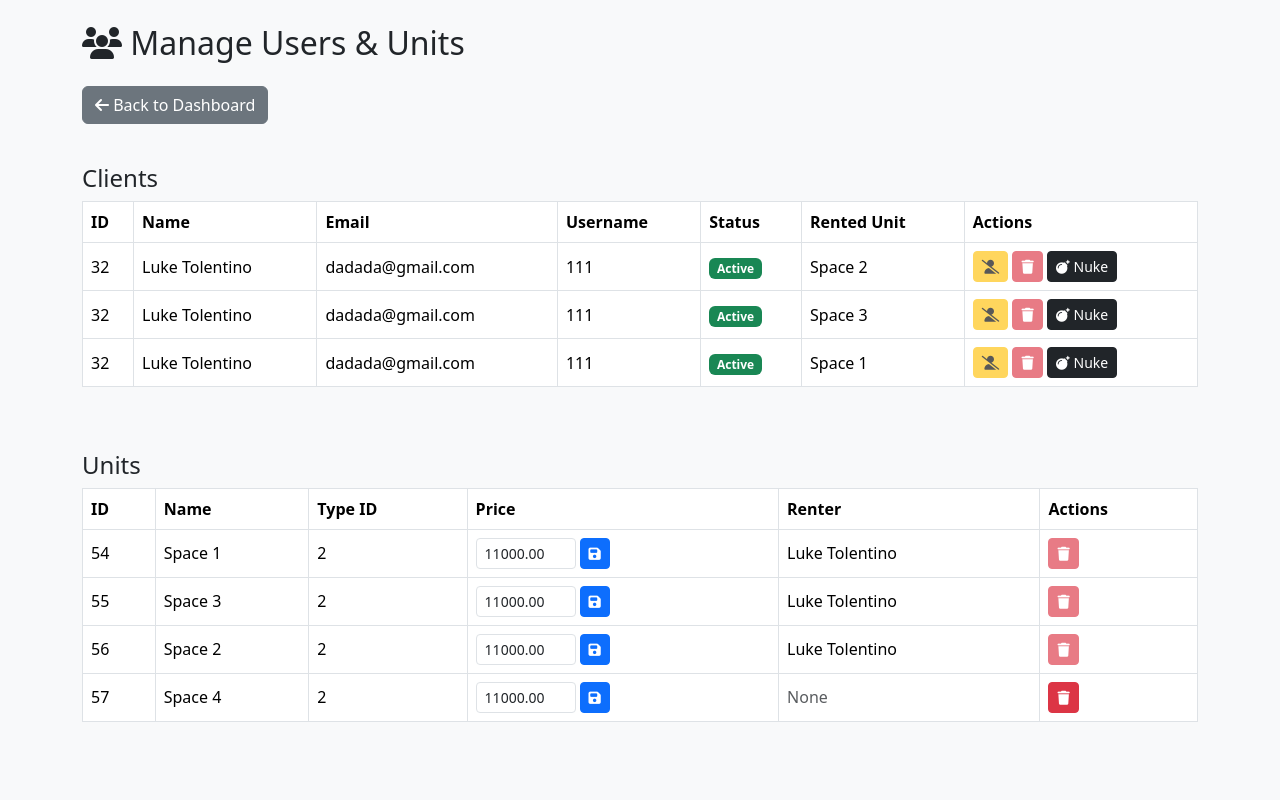
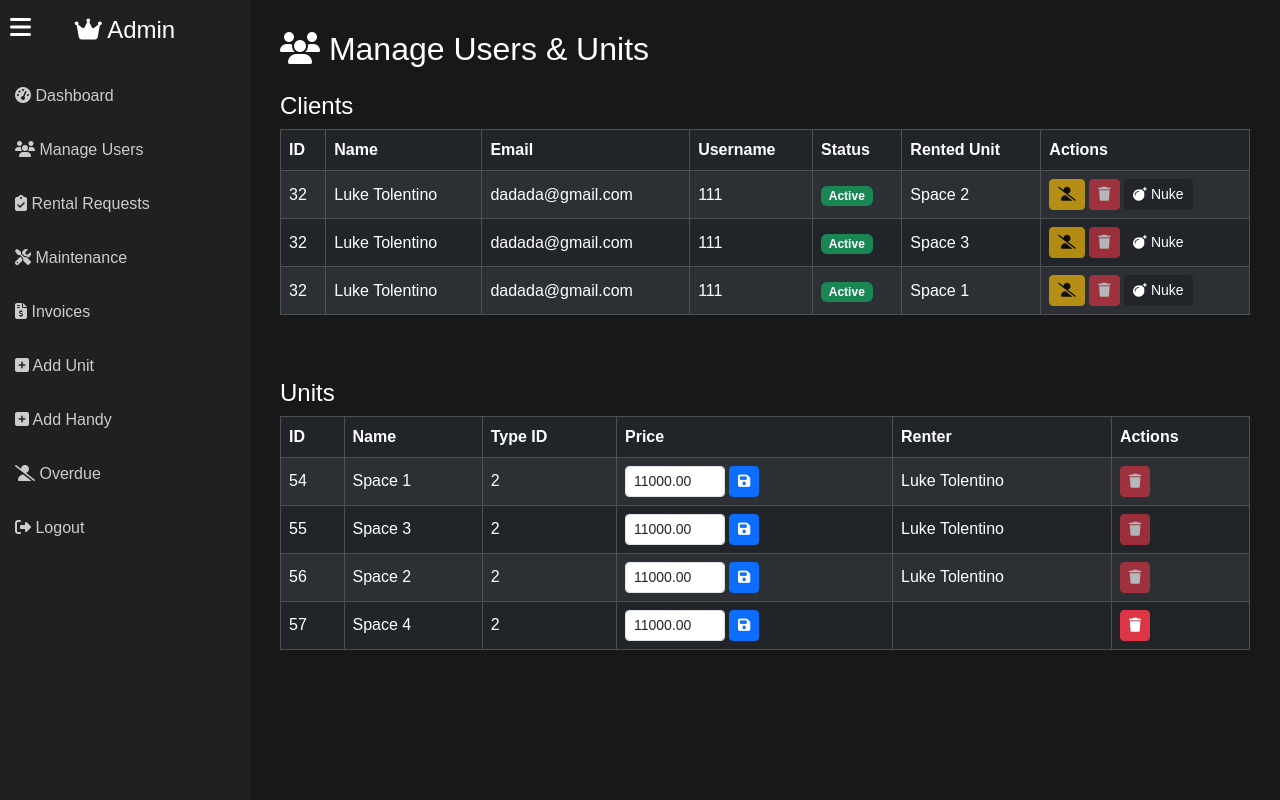
Before and after one commit to RpTolentino711/ASRT, a PHP site: page /Admin/manage_user.php in a window 1280 px wide. Run offline with PHP 8.4, Linux system fonts and the light colour scheme; the visitor is signed in with stand-in values (Sample User, id 1); data comes from the database, SQL or seed files in the repository; some libraries are stand-ins or nearby versions.

Commit message:
New shit

```diff
--- a/Admin/manage_user.php
+++ b/Admin/manage_user.php
@@ -115,15 +115,83 @@ if (isset($_POST['hard_delete_client']) && isset($_POST['client_id'])) {
 <html lang="en">
 <head>
     <meta charset="UTF-8">
-    <title>Manage Users & Units</title>
+    <title>🧑‍💼 Manage Users & Units</title>
     <link href="https://cdn.jsdelivr.net/npm/bootstrap@5.3.2/dist/css/bootstrap.min.css" rel="stylesheet">
     <link href="https://cdnjs.cloudflare.com/ajax/libs/font-awesome/6.5.0/css/all.min.css" rel="stylesheet">
-    <script src="https://cdn.jsdelivr.net/npm/sweetalert2@11"></script>
+    <style>
+        body {
+            margin: 0;
+            font-family: 'Poppins', sans-serif;
+            background-color: #181818;
+            color: #fff;
+        }
+        .sidebar {
+            width: 250px;
+            min-height: 100vh;
+            background-color: #202020;
+            position: fixed;
+            top: 0;
+            left: 0;
+            transition: transform 0.3s ease-in-out;
+        }
+        .sidebar.collapsed {
+            transform: translateX(-100%);
+        }
+        .sidebar a {
+            display: block;
+            color: #ccc;
+            padding: 15px;
+            text-decoration: none;
+        }
+        .sidebar a:hover {
+            background-color: #333;
+            color: #0ef;
+        }
+        .content {
+            margin-left: 250px;
+            padding: 30px;
+            transition: margin-left 0.3s;
+        }
+        .toggle-btn {
+            position: absolute;
+            top: 10px;
+            left: 10px;
+            font-size: 1.5rem;
+            cursor: pointer;
+            z-index: 1001;
+            color: #fff;
+        }
+        .theme-toggle {
+            position: absolute;
+            top: 10px;
+            right: 10px;
+            font-size: 1.2rem;
+            cursor: pointer;
+            color: #fff;
+        }
+        .table-dark th, .table-dark td {
+            color: #fff;
+        }
+    </style>
 </head>
-<body class="bg-light">
-<div class="container py-4">
+<body class="dark-mode">
+<div class="toggle-btn"><i class="fas fa-bars"></i></div>
+
+<div class="sidebar">
+    <h4 class="text-center text-white py-3"><i class="fas fa-crown"></i> Admin</h4>
+    <a href="dashboard.php"><i class="fas fa-tachometer-alt"></i> Dashboard</a>
+    <a href="manage_user.php"><i class="fas fa-users"></i> Manage Users</a>
+    <a href="view_rental_requests.php"><i class="fas fa-clipboard-check"></i> Rental Requests</a>
+    <a href="manage_maintenance.php"><i class="fas fa-tools"></i> Maintenance</a>
+    <a href="generate_invoice.php"><i class="fas fa-file-invoice-dollar"></i> Invoices</a>
+    <a href="add_unit.php"><i class="fas fa-plus-square"></i> Add Unit</a>
+    <a href="admin_add_handyman.php"><i class="fas fa-plus-square"></i> Add Handy</a>
+    <a href="admin_kick_unpaid.php"><i class="fas fa-user-slash"></i> Overdue</a>
+    <a href="logout.php"><i class="fas fa-sign-out-alt"></i> Logout</a>
+</div>
+
+<div class="content">
     <h2 class="mb-4"><i class="fas fa-users"></i> Manage Users & Units</h2>
-    <a href="dashboard.php" class="btn btn-secondary mb-3"><i class="fas fa-arrow-left"></i> Back to Dashboard</a>
     <?php if (!empty($msg)): ?>
         <div class="alert alert-info"><?= htmlspecialchars($msg) ?></div>
     <?php endif; ?>
@@ -131,7 +199,7 @@ if (isset($_POST['hard_delete_client']) && isset($_POST['client_id'])) {
     <!-- Clients table -->
     <h4 class="mt-4 mb-2">Clients</h4>
     <div class="table-responsive mb-5">
-        <table class="table table-bordered align-middle">
+        <table class="table table-bordered table-dark table-striped align-middle">
             <thead>
                 <tr>
                     <th>ID</th>
@@ -196,7 +264,7 @@ if (isset($_POST['hard_delete_client']) && isset($_POST['client_id'])) {
     <!-- Units table -->
     <h4 class="mt-4 mb-2">Units</h4>
     <div class="table-responsive">
-        <table class="table table-bordered align-middle">
+        <table class="table table-bordered table-dark table-striped align-middle">
             <thead>
                 <tr>
                     <th>ID</th>
@@ -238,7 +306,12 @@ if (isset($_POST['hard_delete_client']) && isset($_POST['client_id'])) {
         </table>
     </div>
     </div>
+</div>
 <script>
+    document.querySelector('.toggle-btn').addEventListener('click', () => {
+        document.querySelector('.sidebar').classList.toggle('collapsed');
+        document.querySelector('.content').classList.toggle('collapsed');
+    });
     document.querySelectorAll('.delete-unit-form').forEach(function(form) {
         form.addEventListener('submit', function(e) {
             if (!confirm('Permanently delete this unit and all its records? This cannot be undone!')) {
@@ -247,5 +320,6 @@ document.querySelectorAll('.delete-unit-form').forEach(function(form) {
         });
     });
 </script>
+<script src="https://cdn.jsdelivr.net/npm/bootstrap@5.3.2/dist/js/bootstrap.bundle.min.js"></script>
 </body>
 </html>
```
Lines whose indentation alone changed are shown as unchanged.
